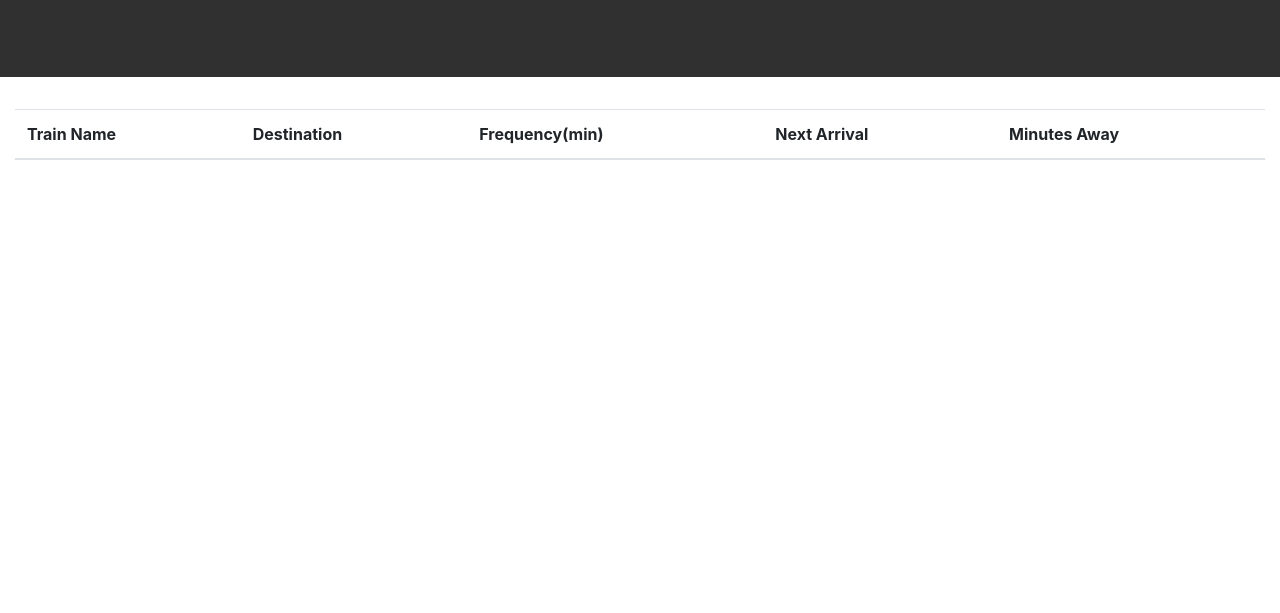
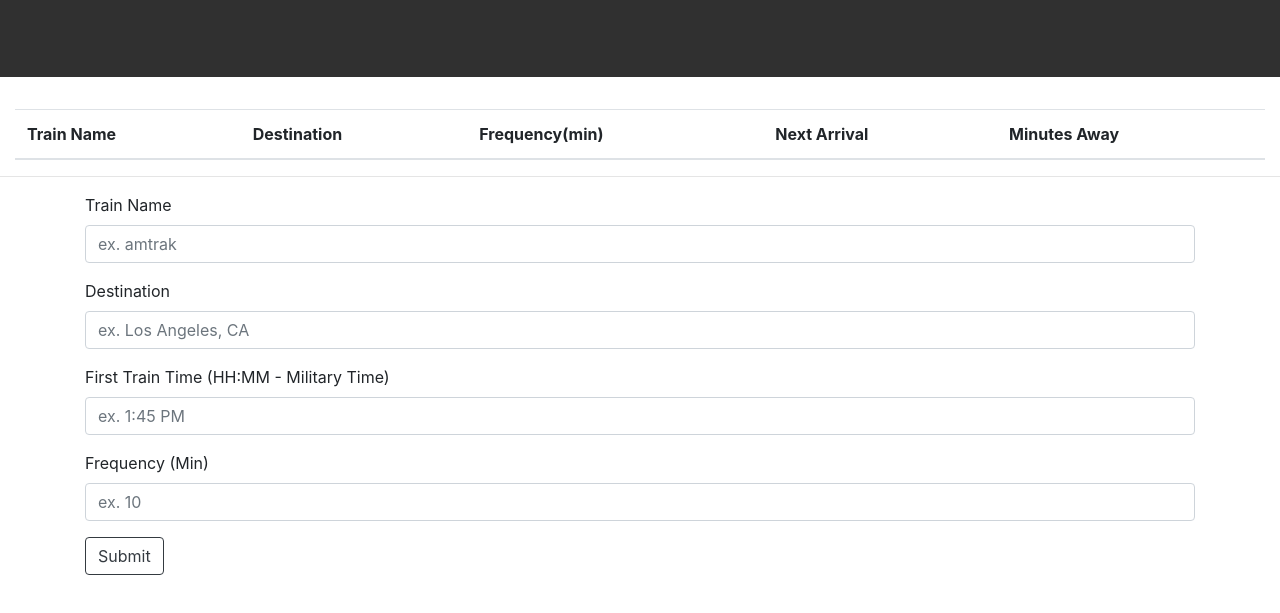
Before and after one commit to nguyenwinle/trainscheduler, a plain HTML site: page index.html in a window 1280 px wide. Shown: the part 183-796 px from the top of the page. Drawn offline with nearby package versions, Linux system fonts and the light colour scheme.

Commit message:
add form

```diff
--- a/index.html
+++ b/index.html
@@ -1,15 +1,18 @@
 <!doctype html>
 <html lang="en">
+
 <head>
     <!-- Required meta tags -->
     <meta charset="utf-8">
     <meta name="viewport" content="width=device-width, initial-scale=1, shrink-to-fit=no">
 
     <!-- Bootstrap CSS -->
-    <link rel="stylesheet" href="https://stackpath.bootstrapcdn.com/bootstrap/4.1.2/css/bootstrap.min.css" integrity="sha384-Smlep5jCw/wG7hdkwQ/Z5nLIefveQRIY9nfy6xoR1uRYBtpZgI6339F5dgvm/e9B" crossorigin="anonymous">
+    <link rel="stylesheet" href="https://stackpath.bootstrapcdn.com/bootstrap/4.1.2/css/bootstrap.min.css" integrity="sha384-Smlep5jCw/wG7hdkwQ/Z5nLIefveQRIY9nfy6xoR1uRYBtpZgI6339F5dgvm/e9B"
+        crossorigin="anonymous">
     <link rel="stylesheet" href="style.css">
     <title>Train Scheduler</title>
 </head>
+
 <body>
     <div class="jumbotron jumbotron-fluid">
         <div class="container">
@@ -35,16 +38,39 @@
         </table>
     </div>
 
+    <hr>
 
+    <div class="container">
+        <div class="form-group">
+            <label for="formControlInput1">Train Name</label>
+            <input type="text" class="form-control" id="train" placeholder="ex. amtrak">
+        </div>
+        <div class="form-group">
+            <label for="formControlInput2">Destination</label>
+            <input type="text" class="form-control" id="destination" placeholder="ex. Los Angeles, CA">
+        </div>
+        <div class="form-group">
+            <label for="formControlInput1">First Train Time (HH:MM - Military Time)</label>
+            <input type="text" class="form-control" id="time" placeholder="ex. 1:45 PM">
+        </div>
+        <div class="form-group">
+            <label for="formControlInput2">Frequency (Min)</label>
+            <input type="text" class="form-control" id="frequency" placeholder="ex. 10">
+        </div>
+        <button type="button" class="btn btn-outline-dark">Submit</button>
+        </form>
 
-
-
+    </div>
 
     <!-- Optional JavaScript -->
     <!-- jQuery first, then Popper.js, then Bootstrap JS -->
-    <script src="https://code.jquery.com/jquery-3.3.1.slim.min.js" integrity="sha384-q8i/X+965DzO0rT7abK41JStQIAqVgRVzpbzo5smXKp4YfRvH+8abtTE1Pi6jizo" crossorigin="anonymous"></script>
-    <script src="https://cdnjs.cloudflare.com/ajax/libs/popper.js/1.14.3/umd/popper.min.js" integrity="sha384-ZMP7rVo3mIykV+2+9J3UJ46jBk0WLaUAdn689aCwoqbBJiSnjAK/l8WvCWPIPm49" crossorigin="anonymous"></script>
-    <script src="https://stackpath.bootstrapcdn.com/bootstrap/4.1.2/js/bootstrap.min.js" integrity="sha384-o+RDsa0aLu++PJvFqy8fFScvbHFLtbvScb8AjopnFD+iEQ7wo/CG0xlczd+2O/em" crossorigin="anonymous"></script>
+    <script src="https://code.jquery.com/jquery-3.3.1.slim.min.js" integrity="sha384-q8i/X+965DzO0rT7abK41JStQIAqVgRVzpbzo5smXKp4YfRvH+8abtTE1Pi6jizo"
+        crossorigin="anonymous"></script>
+    <script src="https://cdnjs.cloudflare.com/ajax/libs/popper.js/1.14.3/umd/popper.min.js" integrity="sha384-ZMP7rVo3mIykV+2+9J3UJ46jBk0WLaUAdn689aCwoqbBJiSnjAK/l8WvCWPIPm49"
+        crossorigin="anonymous"></script>
+    <script src="https://stackpath.bootstrapcdn.com/bootstrap/4.1.2/js/bootstrap.min.js" integrity="sha384-o+RDsa0aLu++PJvFqy8fFScvbHFLtbvScb8AjopnFD+iEQ7wo/CG0xlczd+2O/em"
+        crossorigin="anonymous"></script>
     <script type="text/javascript" src="app.js"></script>
 </body>
+
 </html>
```
Lines whose indentation alone changed are shown as unchanged.
